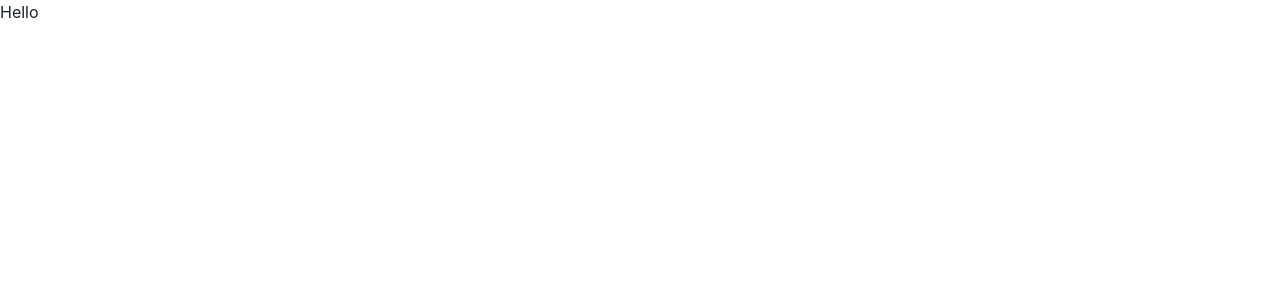
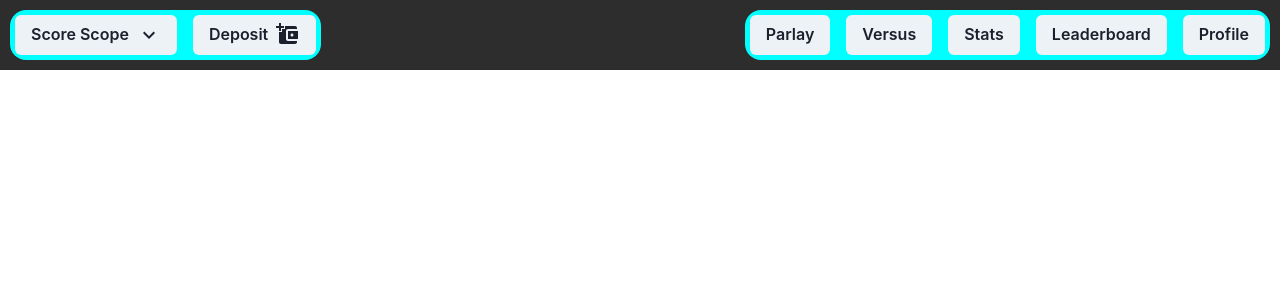
Before and after one commit to BenRiekes/score-scope, a React (Create React App) app: page / in a window 1280 px wide. Shown: the top 300 px of the page. Built offline with nearby package versions, Linux system fonts and the light colour scheme; no server answers.

Commit message:
Quick Navbar, Get Balance Functions

```diff
--- a/package.json
+++ b/package.json
@@ -4,9 +4,13 @@
   "private": true,
   "dependencies": {
     "@chakra-ui/react": "^2.5.1",
+    "@mdi/js": "^7.1.96",
+    "@mdi/react": "^1.6.1",
     "@testing-library/jest-dom": "^5.16.5",
     "@testing-library/react": "^13.4.0",
     "@testing-library/user-event": "^13.5.0",
+    "dotenv": "^16.0.3",
+    "ethers": "^6.1.0",
     "firebase": "^9.17.2",
     "react": "^18.2.0",
     "react-dom": "^18.2.0",
--- a/src/App.js
+++ b/src/App.js
@@ -1,18 +1,41 @@
 import React from "react";
-import { Route, Routes } from "react-router-dom"
+import { Route, Routes } from "react-router-dom";
+
+import Navbar from "./Components/Navbar";
 
 //Pages:
-import Home from "./Pages/Home";
+import Parlay from "./Pages/Parlay";
+import Stats from "./Pages/Stats";
 import Versus from "./Pages/Versus";
-import Stats from "./Pages/Stats";
-import Leaderboards from "./Pages/Leaderboards";
 import Profile from "./Pages/Profile";
 import ViewProfile from "./Pages/ViewProfile";
+import Leaderboards from "./Pages/Leaderboards";
 
 function App() {
+
   return (
-    <div>Hello</div>
+
+    <>
+      <Navbar />
+
+      <div>
+
+        <Routes>
+
+          <Route path = "/" element = {<Parlay />} />
+          <Route path = "/versus" element = {<Versus />} />
+
+          <Route path = "/stats" element = {<Stats />} />
+          <Route path = "/leaderboards" element = {<Leaderboards />} />
+
+          <Route path = "/profile" element = {<Profile />} />
+          <Route path = "/viewProfile/:user" element = {<ViewProfile />} />
+        </Routes>
+
+      </div>
+    </>
   );
+
 }
 
 export default App;
--- /dev/null
+++ b/src/Components/CompStyles/NavbarStyles.css
@@ -0,0 +1,23 @@
+.nav {
+    display: flex;
+    justify-content: space-between;
+    align-items: center;
+
+    width: 100%;
+    padding: 10px;
+    background-color: #2d2d2d;
+}
+
+.nav-section {
+    display: flex;
+    align-items: center;
+    gap: 1rem;
+    padding: 5px;
+    border-radius: 1rem;
+
+    background-color: aqua;
+}
+
+.nav-section li {
+    list-style-type: none;
+}
--- /dev/null
+++ b/src/Components/CreateAccount.jsx
@@ -0,0 +1,11 @@
+//React:
+import React from "react";
+import { useState, useRef, useEffect } from "react";
+
+
+const CreateAccount = () => {
+
+    return <div></div>
+}
+
+export default CreateAccount;
--- /dev/null
+++ b/src/Components/LogIn.jsx
@@ -0,0 +1,11 @@
+//React:
+import React from "react";
+import { useState, useRef, useEffect } from "react";
+
+
+const LogIn = () => {
+
+    return <div></div>
+}
+
+export default LogIn;
--- /dev/null
+++ b/src/Components/Navbar.jsx
@@ -0,0 +1,143 @@
+//React Imports:
+import React from "react";
+import { useState, useRef, useEffect } from "react";
+import { useResolvedPath, useNavigate, useMatch, Link, Outlet } from "react-router-dom";
+
+//Firebase:
+import { auth, db } from "../firebase-config";
+import { httpsCallable, getFunctions } from "firebase/functions";
+import { getAuth, createUserWithEmailAndPassword, signOut, signInWithEmailAndPassword} from "firebase/auth";
+
+//Style:
+import LogIn from "./LogIn";
+import CreateAccount from "./CreateAccount";
+
+import Icon from "@mdi/react";
+import "./CompStyles/NavbarStyles.css";
+import { mdiChevronDown, mdiChevronUp, mdiTarget, mdiWalletPlus } from "@mdi/js";
+import { Button, ButtonGroup, Heading, Menu, MenuButton, MenuList, MenuItem, useDisclosure} from "@chakra-ui/react";
+
+
+
+export default function NavBar() {
+
+    //State:
+    const auth = getAuth();
+    const navigate = useNavigate();
+    const [user, setUser] = useState(null);
+
+    useEffect(() => {
+
+        const loggedIn = auth.onAuthStateChanged((authUser) => {
+
+            if (auth.currentUser != undefined) {
+                setUser(authUser);
+            } else {
+                setUser(null);
+                navigate("/");
+            }
+        });
+
+        return (loggedIn());
+    },[]);
+
+    //------------------------------------------------------------------
+
+
+    const LogOut = async () => {
+
+        signOut(auth).then(() => {
+            window.location.reload();
+
+        }).catch ((error) => {
+            console.log("An error occcured while logging out" + error);
+        })
+    }
+
+
+    const SignAction = () => {
+
+        const { isOpen, onOpen, onClose } = useDisclosure()
+        const arrow = isOpen ? <Icon path={mdiChevronUp} size={1}/> : <Icon path={mdiChevronDown} size={1}/>
+
+        return (
+            <Menu>
+                <MenuButton isActive={isOpen} as={Button} rightIcon = {arrow}>
+                    Score Scope
+                </MenuButton>
+
+                <MenuList>
+
+                    <MenuItem>
+                        <p>Log Out</p>
+                    </MenuItem>
+
+                    <MenuItem>
+                        <p>Log In</p>
+                    </MenuItem>
+
+                    <MenuItem>
+                        <p>Create Account</p>
+                    </MenuItem>
+
+                </MenuList>
+            </Menu>
+        )
+    }
+
+
+
+    //------------------------------------------------------------------
+
+    function CustomLink({ to, children }) {
+        const resolvedPath = useResolvedPath(to);
+        const isActive = useMatch({ path: resolvedPath.pathname, end : true});
+
+        return (
+            <li className= {isActive ? "active" : ""}>
+                <Link to={to}>{children}</Link>
+            </li>
+        );
+    }
+
+    //------------------------------------------------------------------
+
+    //Main Nav Return:
+
+    return (
+
+        <div className = "nav">
+
+
+
+            <div className = "nav-section">
+                <SignAction/>
+                <Button rightIcon = {<Icon path = {mdiWalletPlus} size = {1}/>}>Deposit</Button>
+            </div>
+
+            <div className = "nav-section">
+
+                <CustomLink to = "/">
+                    <Button>Parlay</Button>
+                </CustomLink>
+
+                <CustomLink to = "/versus">
+                    <Button>Versus</Button>
+                </CustomLink>
+
+                <CustomLink to = "/stats">
+                    <Button>Stats</Button>
+                </CustomLink>
+
+                <CustomLink to = "/leaderboards">
+                    <Button>Leaderboard</Button>
+                </CustomLink>
+
+                <CustomLink to = "/profile">
+                    <Button>Profile</Button>
+                </CustomLink>
+            </div>
+
+        </div>
+    );
+}
--- a/src/Pages/Home.jsx
+++ /dev/null
@@ -1,9 +0,0 @@
-
-const Home = () => {
-
-    return (
-        <div></div>
-    )
-}
-
-export default Home;
--- /dev/null
+++ b/src/Pages/Parlay.jsx
@@ -0,0 +1,9 @@
+
+const Parlay = () => {
+
+    return (
+        <div></div>
+    )
+}
+
+export default Parlay;
--- a/src/firebase-config.js
+++ b/src/firebase-config.js
@@ -4,16 +4,17 @@ import { getFunctions, connectFunctionsEmulator } from "firebase/functions";
 import { Firestore, connectFirestoreEmulator, getFirestore } from "firebase/firestore";
 
 import "firebase/storage";
-import env from "react-dontenv";
+
+
 
 const firebaseConfig = {
-    apiKey: env.FIREBASE_API_KEY,
-    authDomain: env.FIREBASE_AUTH_DOMAIN,
-    projectId: env.FIREBASE_PROJECT_ID,
-    storageBucket:  env.FIREBASE_STORAGE_BUCKET,
-    messagingSenderId: env.FIREBASE_MESSAGING_SENDER_ID,
-    appId: env.FIREBASE_APP_ID,
-    measurementId: env.FIREBASE_MEASUREMENT_ID,
+    apiKey: "AIzaSyC6VVyphxnbZC3Hr0CgPKkCR68jVfZ-hv0",
+    authDomain: "score-scope.firebaseapp.com",
+    projectId: "score-scope",
+    storageBucket: "score-scope.appspot.com",
+    messagingSenderId: "58856197765",
+    appId: "1:58856197765:web:c60daa0652b4891b6e63ec",
+    measurementId: "G-3V252L84ZF",
 };
 
 //Initialize Firebase:
```
Also changed, not shown: src/Functions/GetBalance.js (added, +54 -0 lines), 2 other files (tests, documents, lock files or other folders).
